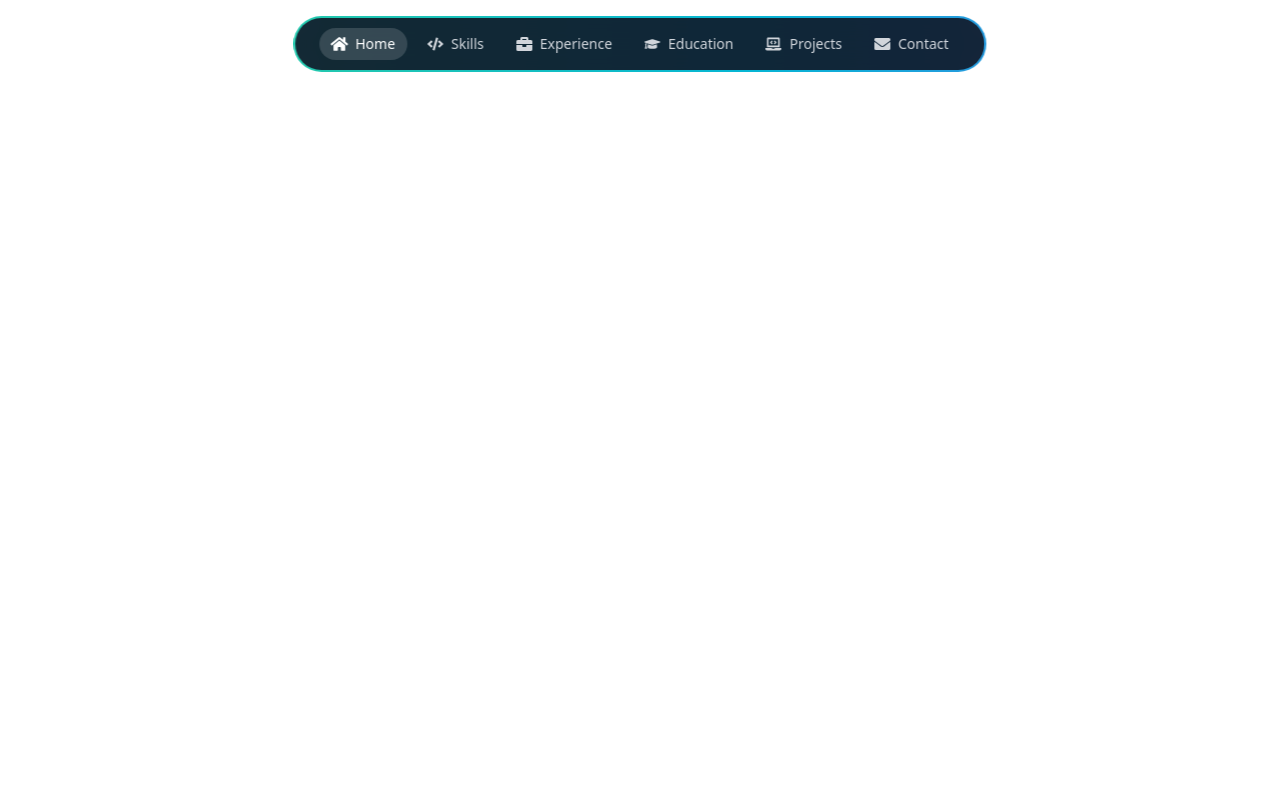
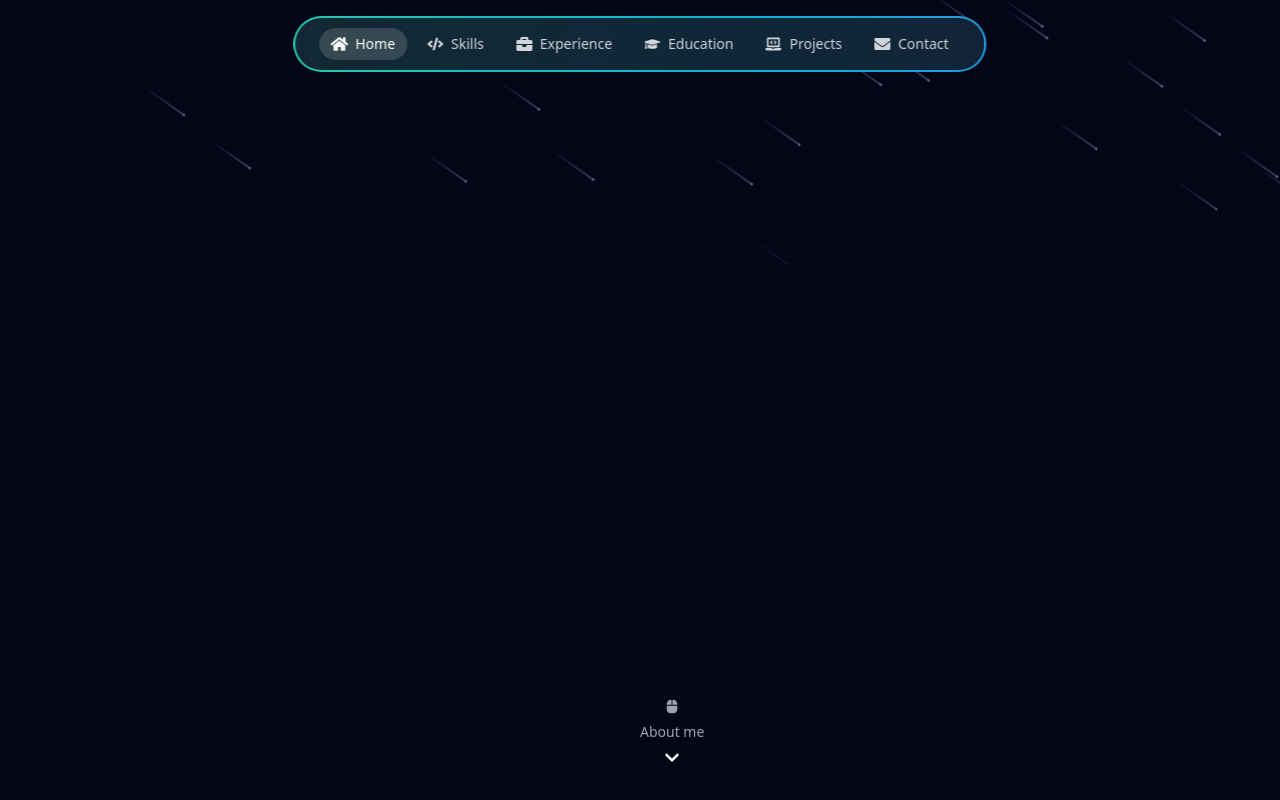
Before and after one commit to mohamedmounir2425/mohamed-mounir.dev, a React (Vite) app: page / in a window 1280 px wide. Built offline with nearby package versions, Linux system fonts and the light colour scheme.

Commit message:
🌠 Meteors Comp

```diff
--- a/src/App.jsx
+++ b/src/App.jsx
@@ -1,9 +1,11 @@
 import Header from "./components/layout/Header";
 import "./assets/css/index.css";
+import Hero from "./pages/Hero/Hero";
 export default function App() {
     return (
         <>
             <Header />
+            <Hero />
         </>
     );
 }
--- /dev/null
+++ b/src/components/ui/AboutMeScroll.jsx
@@ -0,0 +1,13 @@
+import { FaChevronDown, FaMouse } from "react-icons/fa";
+
+function AboutMeScroll() {
+    return (
+        <div className="absolute bottom-8 left-1/2 -translate-x-1/2 flex flex-col items-center gap-2 animate-bounce text-gray-400 text-sm">
+            <FaMouse />
+            <span>About me</span>
+            <FaChevronDown className="text-white text-base" />
+        </div>
+    );
+}
+
+export default AboutMeScroll;
--- /dev/null
+++ b/src/components/ui/Meteors.jsx
@@ -0,0 +1,37 @@
+import { useEffect, useState } from "react";
+
+import { cn } from "@/lib/utils";
+
+export const Meteors = ({ number = 20 }) => {
+    const [meteorStyles, setMeteorStyles] = useState([]);
+
+    useEffect(() => {
+        const styles = [...new Array(number)].map(() => ({
+            top: -5,
+            left: Math.floor(Math.random() * window.innerWidth) + "px",
+            animationDelay: Math.random() * 1 + 0.2 + "s",
+            animationDuration: Math.floor(Math.random() * 8 + 2) + "s",
+        }));
+        setMeteorStyles(styles);
+    }, [number]);
+
+    return (
+        <div className="absolute inset-0 overflow-hidden pointer-events-none">
+            {[...meteorStyles].map((style, idx) => (
+                // Meteor Head
+                <span
+                    key={idx}
+                    className={cn(
+                        "pointer-events-none absolute left-1/2 top-1/2 size-0.5 rotate-[215deg]  animate-meteor rounded-full bg-slate-500 shadow-[0_0_0_1px_#ffffff10]"
+                    )}
+                    style={style}
+                >
+                    {/* Meteor Tail */}
+                    <div className="pointer-events-none absolute top-1/2 -z-10 h-px w-[50px] -translate-y-1/2 bg-gradient-to-r from-slate-500 to-transparent" />
+                </span>
+            ))}
+        </div>
+    );
+};
+
+export default Meteors;
--- /dev/null
+++ b/src/lib/utils.js
@@ -0,0 +1,6 @@
+import clsx from "clsx";
+import { twMerge } from "tailwind-merge";
+
+export function cn(...inputs) {
+    return twMerge(clsx(inputs));
+}
--- /dev/null
+++ b/src/pages/Hero/Hero.jsx
@@ -0,0 +1,44 @@
+import AboutMeScroll from "@/components/ui/AboutMeScroll";
+import Meteors from "@/components/ui/meteors";
+import { useState } from "react";
+
+export default function Hero() {
+    const words = [
+        "Full-Stack Developer & UI/UX Enthusiast",
+        "JavaScript Developer & Creator of Olova.js",
+        "Learning MARN Stack",
+        "Linux & GitHub for DevOps Enthusiast",
+    ];
+    const [code] = useState(`
+        const profile = {
+            name: 'Mohamed Mounir',
+            title: 'Frontend developer | Problem Solver',
+            skills: [
+                'React', 'NextJS', 'Redux', 'Angular', 'Node',
+                'Express','MySQL', 'MongoDB', 'Docker',
+                'TypeScript', 'GraphQL', 'Git', 'Linux'
+            ],
+            hardWorker: true,
+            quickLearner: true,
+            problemSolver: true,
+            yearsOfExperience: 4,
+            hireable: function() {
+                return (
+                    this.hardWorker &&
+                    this.problemSolver &&
+                    this.skills.length >= 5 &&
+                    this.yearsOfExperience >= 3
+                );
+            }
+        };
+          `);
+
+    return (
+        <main className="min-h-screen bg-[#020617] text-white pt-20 lg:pt-0">
+            <section className="relative min-h-screen flex items-center px-4 sm:px-6 lg:px-8">
+                <Meteors number={20} />
+            </section>
+            <AboutMeScroll />
+        </main>
+    );
+}
```
Also changed, not shown: tailwind.config.js (indentation only).
